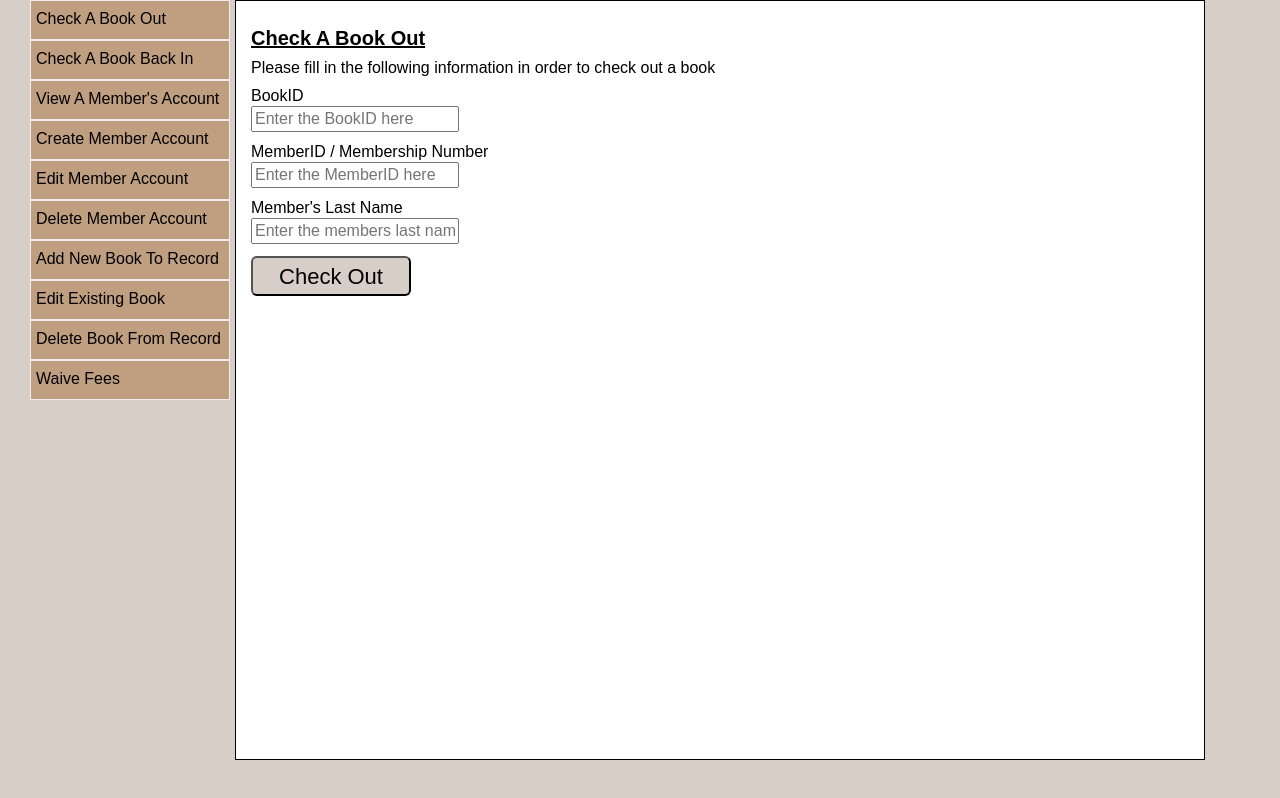
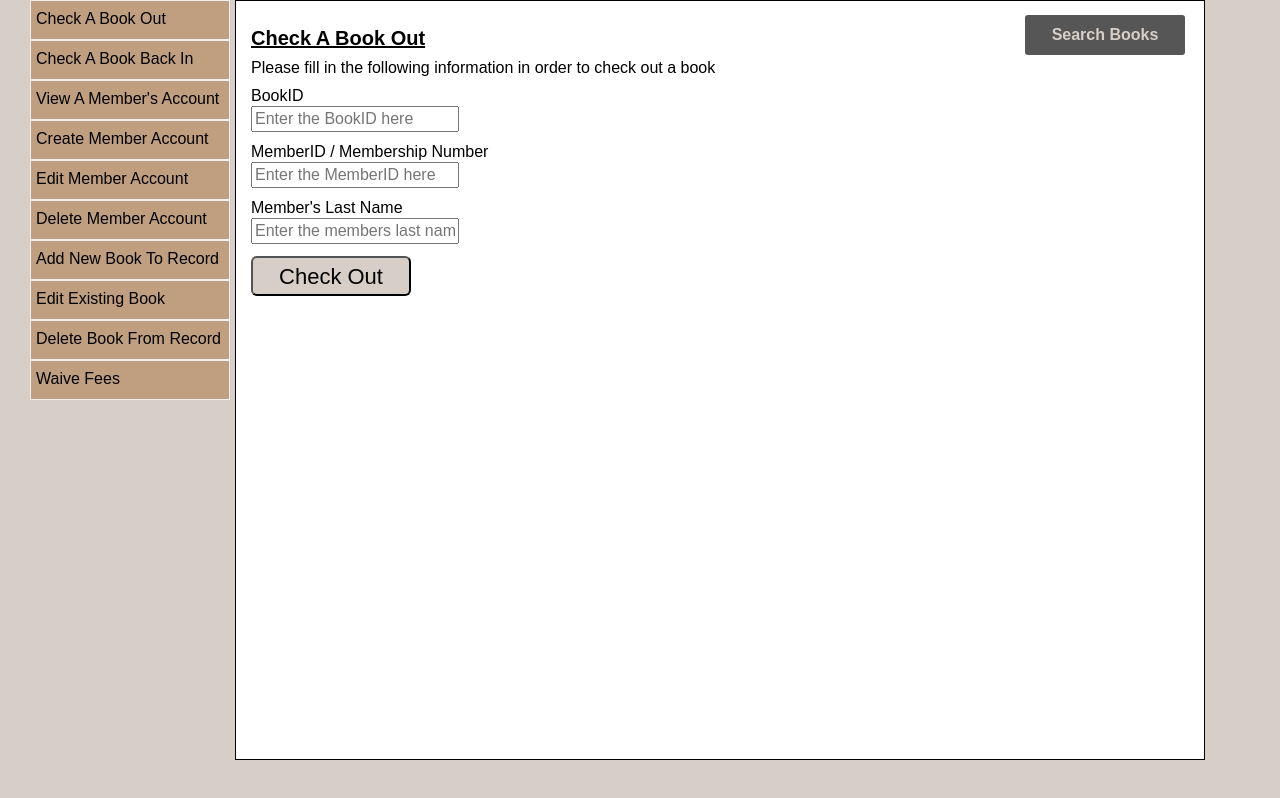
Before and after one commit to claytonpabst/library-catalog, a React (Create React App) app: page /admin in a window 1280 px wide. Built offline with nearby package versions, Linux system fonts and the light colour scheme; the HTML template or start-up script is replaced by a standard one.

Commit message:
added link on admin page to go back home

```diff
--- a/src/components/Admin/Admin.css
+++ b/src/components/Admin/Admin.css
@@ -37,6 +37,25 @@
     padding: 15px 15px 15px 15px;
     text-align: left;
     background: #fff;
+}
+
+.home_link{
+    width: 160px;
+    height: 40px;
+    line-height: 40px;
+    background: #565656;
+    color: #d7cec7;
+    position: absolute;
+    top: 15px;
+    right: 95px;
+    border-radius: 3px;
+    text-decoration: none;
+    text-align: center;
+    font-weight: bold;
+}
+
+.home_link:hover{
+    background: #000;
 }
 
 .admin_form h3{
--- a/src/components/Admin/Admin.js
+++ b/src/components/Admin/Admin.js
@@ -1,5 +1,6 @@
 import React, { Component } from 'react';
 import './Admin.css';
+import { Link } from 'react-router-dom';
 
 import AddBook from './Forms/AddBook.js';
 import CheckIn from './Forms/CheckIn.js';
@@ -71,6 +72,7 @@ class Admin extends Component {
           </ul>
 
           <section className='admin_form'>
+            <Link className='home_link' to='/' >Search Books</Link>
             { formToShow }
           </section>
 
```
Also changed, not shown: 1 other file (tests, documents, lock files or other folders).
